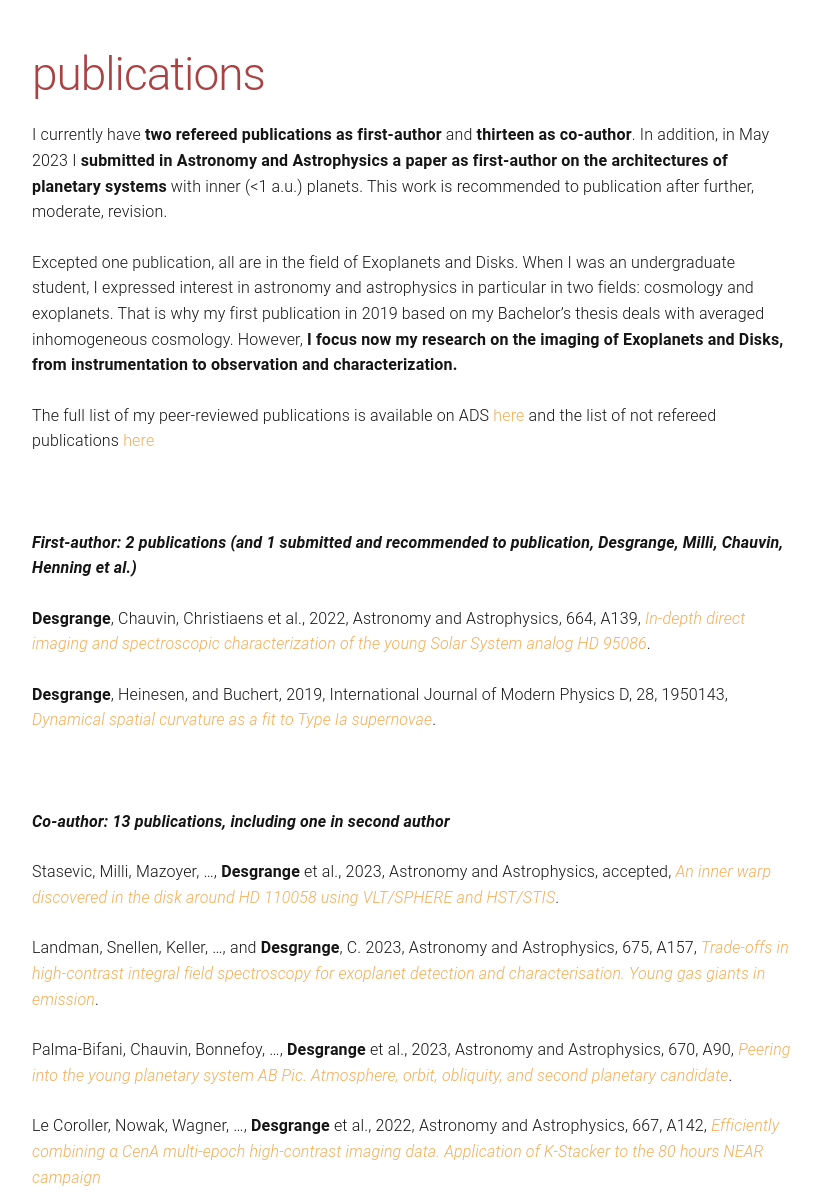
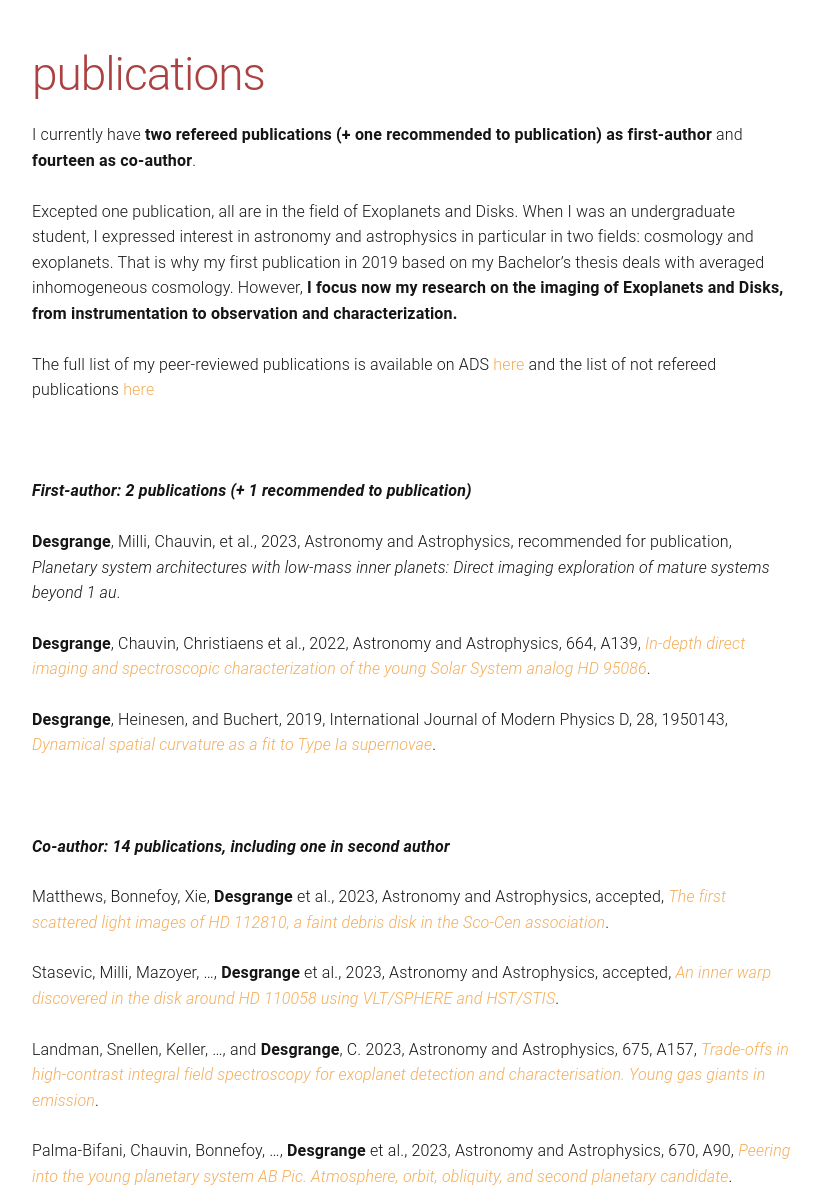
Before and after one commit to cdesgrange/cdesgrange.github.io, a Jekyll site: the page built from publications.md, in a window 1280 px wide and 1400 px high. Shown: the part 199-1400 px from the top of the window, without its empty margins (228-1049 px from the left). Built offline with Jekyll 4.4.1, drawn with Linux system fonts in a browser that asks for light colours.

Commit message:
Update publications.md

```diff
--- a/publications.md
+++ b/publications.md
@@ -4,7 +4,7 @@ title: publications
 permalink: /publications/
 ---
 
-I currently have <b>two refereed publications as first-author</b> and <b>thirteen as co-author</b>. In addition, in May 2023 I <b>submitted in Astronomy and Astrophysics a paper as first-author on the architectures of planetary systems</b> with inner (<1 a.u.) planets. This work is recommended to publication after further, moderate, revision.
+I currently have <b>two refereed publications (+ one recommended to publication) as first-author</b> and <b>fourteen as co-author</b>.
 
 Excepted one publication, all are in the field of Exoplanets and Disks. When I was an undergraduate student, I expressed interest in astronomy and astrophysics in particular in two fields: cosmology and exoplanets. That is why my first publication in 2019 based on my Bachelor's thesis deals with averaged inhomogeneous cosmology. However, <b>I focus now my research on the imaging of Exoplanets and Disks, from instrumentation to observation and characterization.</b>
 
@@ -14,7 +14,9 @@ The full list of my peer-reviewed publications is available on ADS <a href="http
 
 <br>
 
-<strong>*First-author: 2 publications (and 1 submitted and recommended to publication, Desgrange, Milli, Chauvin, Henning et al.)* </strong>
+<strong>*First-author: 2 publications (+ 1 recommended to publication)* </strong>
+
+  <b>Desgrange</b>, Milli, Chauvin, et al., 2023, Astronomy and Astrophysics, recommended for publication, <i>Planetary system architectures with low-mass inner planets: Direct imaging exploration of mature systems beyond 1 au</i>.
 
   <b>Desgrange</b>, Chauvin, Christiaens et al., 2022, Astronomy and Astrophysics, 664, A139, <i><a href="https://ui.adsabs.harvard.edu/abs/2022A%26A...664A.139D/abstract">In-depth direct imaging and spectroscopic characterization of the young Solar System analog HD 95086</a></i>.
 
@@ -22,7 +24,9 @@ The full list of my peer-reviewed publications is available on ADS <a href="http
 
 <br>
 
-<strong>*Co-author: 13 publications, including one in second author*</strong>
+<strong>*Co-author: 14 publications, including one in second author*</strong>
+
+ Matthews, Bonnefoy, Xie, <b>Desgrange</b> et al., 2023,  Astronomy and Astrophysics, accepted, <i><a href="https://arxiv.org/pdf/2309.15158.pdf">The first scattered light images of HD 112810, a faint debris disk in the Sco-Cen association</a></i>.
 
  Stasevic, Milli, Mazoyer, ..., <b>Desgrange</b> et al., 2023, Astronomy and Astrophysics, accepted, <i><a href="https://ui.adsabs.harvard.edu/abs/2023arXiv230805613S/abstract">An inner warp discovered in the disk around HD 110058 using VLT/SPHERE and HST/STIS</a></i>.
 
```
